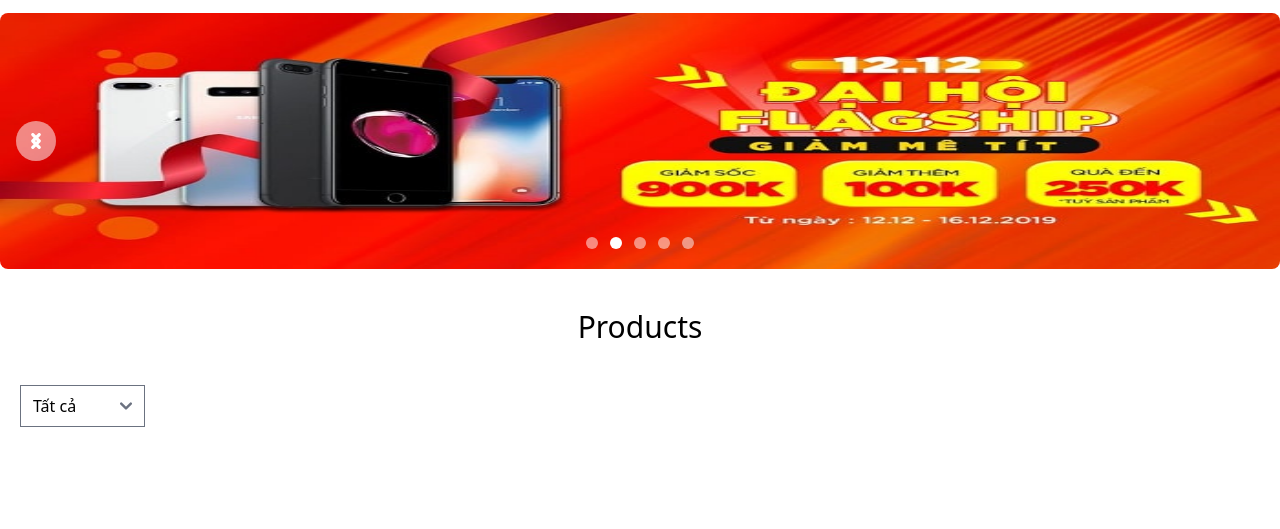
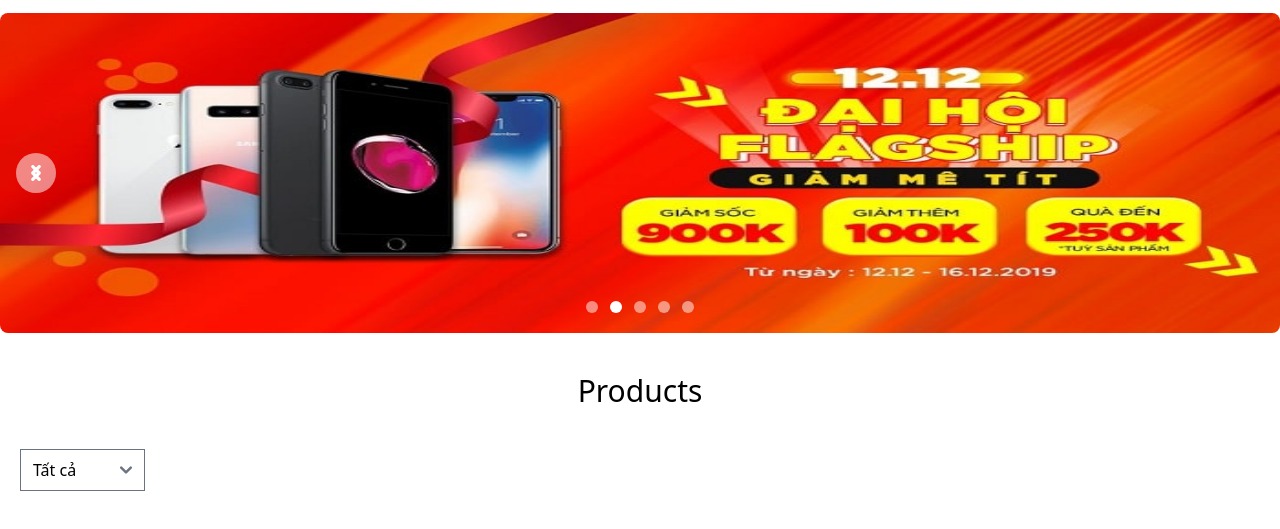
Before and after one commit to ManTran-Dev/BC78-Capstone_js_PhoneShopping, a website with bundled scripts: page User/index.html in a window 1280 px wide. Shown: the part 93-622 px from the top of the page. Built offline with nearby package versions, Linux system fonts and the light colour scheme; no server answers; files whose address does not match are found by name.

Commit message:
chỉnh icon website - chỉnh size carousel - chỉnh tên trang.html

```diff
--- a/User/index.html
+++ b/User/index.html
@@ -3,6 +3,7 @@
   <head>
     <meta charset="UTF-8" />
     <meta name="viewport" content="width=device-width, initial-scale=1.0" />
+    <link rel="icon" href="./img/logo.jpg" type="image/x-icon" />
     <link href="./src/css/output.css" rel="stylesheet" />
     <link
       href="https://cdn.jsdelivr.net/npm/flowbite@2.5.2/dist/flowbite.min.css"
@@ -18,7 +19,7 @@
     />
 
     <link rel="stylesheet" href="./src/css/style.css" />
-    <title>Document</title>
+    <title>CyberPhone</title>
   </head>
   <body>
     <header>
@@ -172,7 +173,7 @@
     <section id="carousel" class="mx-auto max-w-screen-xl">
       <div id="default-carousel" class="relative" data-carousel="slide">
         <!-- Carousel wrapper -->
-        <div class="relative w-full overflow-hidden rounded-lg h-64 lg:h-5/6">
+        <div class="relative w-full overflow-hidden rounded-lg h-80">
           <!-- Item 1 -->
           <div class="hidden duration-700 ease-in-out" data-carousel-item>
             <img src="./img/banner1.jpg" class="h-full w-full" alt="banner1" />
```
